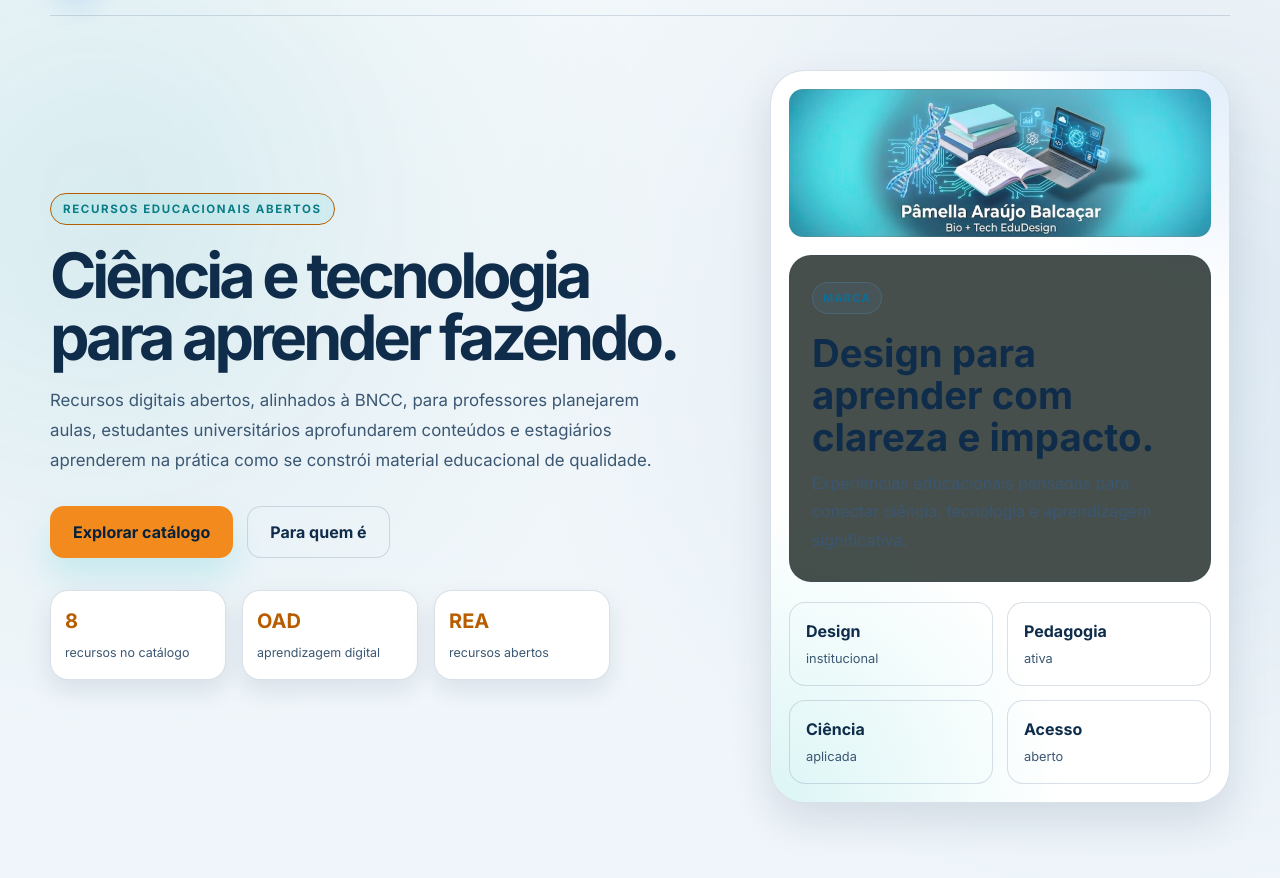
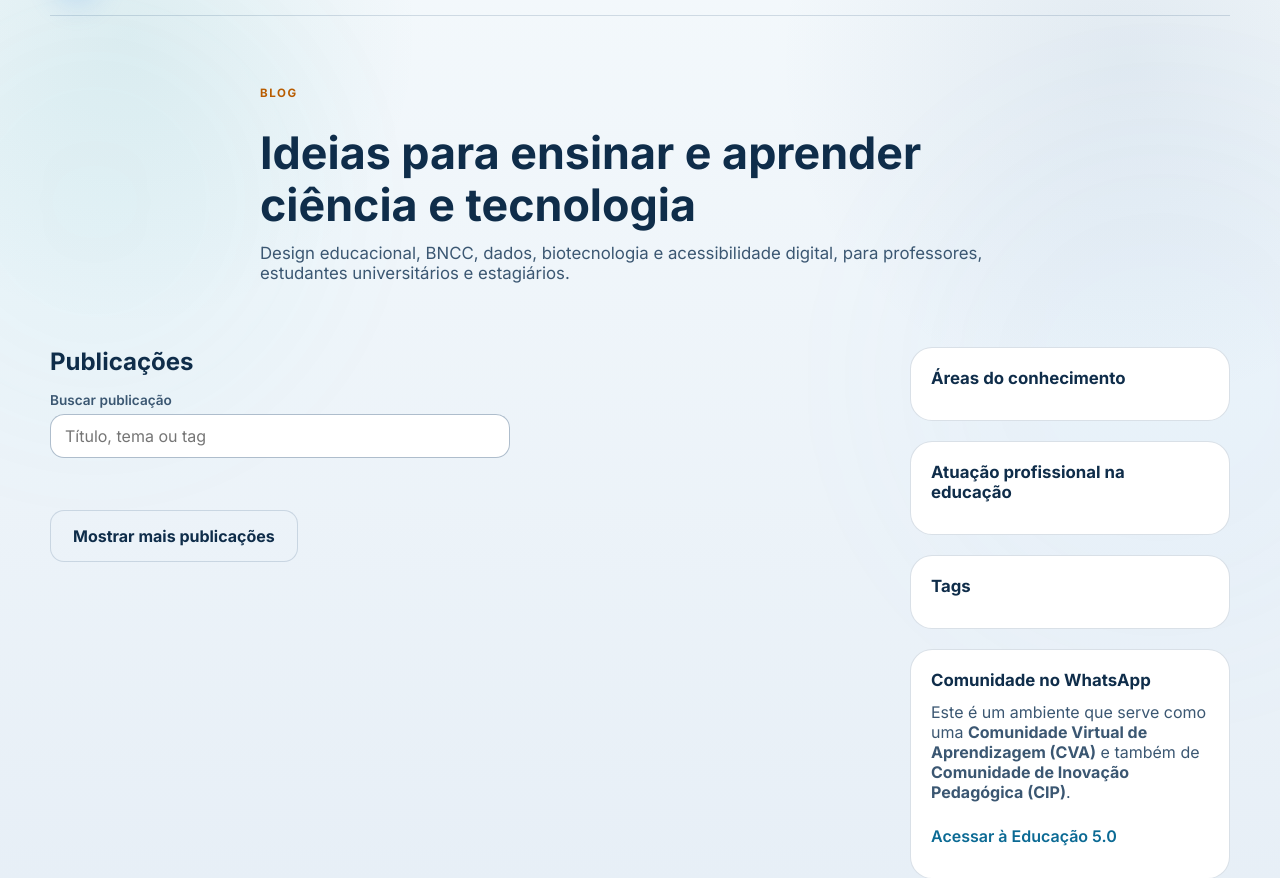
Before and after one commit to Bio-Tech-Edu/bio-tech-edu.github.io, a website: page blog.html in a window 1280 px wide. Shown: the part 93-971 px from the top of the page. Drawn offline with Linux system fonts and the light colour scheme.

Commit message:
Fix: reestruturação do arquivo index.html, inserção da seção blog, aprimoramento do CSS conforme design da marca

```diff
--- a/blog.html
+++ b/blog.html
@@ -38,57 +38,6 @@
           <button id="theme-toggle" class="theme-toggle" type="button" aria-label="Alternar entre tema claro e escuro">Tema claro</button>
           <a href="https://github.com/Bio-Tech-Edu" target="_blank" rel="noreferrer" class="nav-cta gh-link"><svg viewBox="0 0 16 16" aria-hidden="true" focusable="false"><path d="M8 0C3.58 0 0 3.58 0 8c0 3.54 2.29 6.53 5.47 7.59.4.07.55-.17.55-.38 0-.19-.01-.82-.01-1.49-2.01.37-2.53-.49-2.69-.94-.09-.23-.48-.94-.82-1.13-.28-.15-.68-.52-.01-.53.63-.01 1.08.58 1.23.82.72 1.21 1.87.87 2.33.66.07-.52.28-.87.51-1.07-1.78-.2-3.64-.89-3.64-3.95 0-.87.31-1.59.82-2.15-.08-.2-.36-1.02.08-2.12 0 0 .67-.21 2.2.82.64-.18 1.32-.27 2-.27s1.36.09 2 .27c1.53-1.04 2.2-.82 2.2-.82.44 1.1.16 1.92.08 2.12.51.56.82 1.27.82 2.15 0 3.07-1.87 3.75-3.65 3.95.29.25.54.73.54 1.48 0 1.07-.01 1.93-.01 2.2 0 .21.15.46.55.38A8.01 8.01 0 0 0 16 8c0-4.42-3.58-8-8-8z"/></svg><span>GitHub</span></a>
         </nav>
-      </div>
-
-      <div class="container hero" id="top">
-        <div class="hero-copy">
-          <span class="badge">Recursos educacionais abertos</span>
-          <h1>Ciência e tecnologia para aprender fazendo.</h1>
-          <p>
-            Recursos digitais abertos, alinhados à BNCC, para professores planejarem aulas, estudantes universitários
-            aprofundarem conteúdos e estagiários aprenderem na prática como se constrói material educacional de qualidade.
-          </p>
-
-          <div class="cta-row">
-            <a class="btn primary" href="index.html#projetos">Explorar catálogo</a>
-            <a class="btn secondary" href="index.html#publico">Para quem é</a>
-          </div>
-
-          <ul class="hero-metrics" aria-label="Indicadores da marca">
-            <li><strong id="metric-count">8</strong><span>recursos no catálogo</span></li>
-            <li><strong>OAD</strong><span>aprendizagem digital</span></li>
-            <li><strong>REA</strong><span>recursos abertos</span></li>
-          </ul>
-        </div>
-
-        <div class="hero-panel" aria-label="Resumo institucional">
-          <div class="panel-glow"></div>
-          <img class="hero-img" src="assets/hero.png" width="1667" height="584" alt="Livros, caderno aberto, DNA e notebook com ícones de dados, representando biologia, educação e tecnologia." />
-          <div class="panel-card">
-            <span class="panel-label">Marca</span>
-            <h2>Design para aprender com clareza e impacto.</h2>
-            <p>Experiências educacionais pensadas para conectar ciência, tecnologia e aprendizagem significativa.</p>
-          </div>
-          <div class="mini-grid">
-            <div>
-              <strong>Design</strong>
-              <span>institucional</span>
-            </div>
-            <div>
-              <strong>Pedagogia</strong>
-              <span>ativa</span>
-            </div>
-            <div>
-              <strong>Ciência</strong>
-              <span>aplicada</span>
-            </div>
-            <div>
-              <strong>Acesso</strong>
-              <span>aberto</span>
-            </div>
-          </div>
-        </div>
-      </div>
     </header>
 
     <main id="conteudo">
@@ -139,10 +88,11 @@
           </section>
           <section class="side-card" id="comunidade" aria-labelledby="h-com">
             <h2 id="h-com">Comunidade no WhatsApp</h2>
-            <div id="wa-box"></div>
+            <p>Este é um ambiente que serve como uma <strong>Comunidade Virtual de Aprendizagem (CVA)</strong> e também de <strong> Comunidade de Inovação Pedagógica (CIP)</strong>.</p>
+            <a class="text-link" href="https://chat.whatsapp.com/Fzi4OJkWyMq4qjGdjovfiZ">Acessar à Educação 5.0</a>
           </section>
           <section class="side-card" aria-labelledby="h-midia">
-            <h2 id="h-midia">Mídia e redes</h2>
+            <h2 id="h-midia">Mídias sociais</h2>
             <ul id="media-links" class="media-links"></ul>
             <a class="text-link" href="blog/feed.xml">Assinar por RSS</a>
           </section>
```
